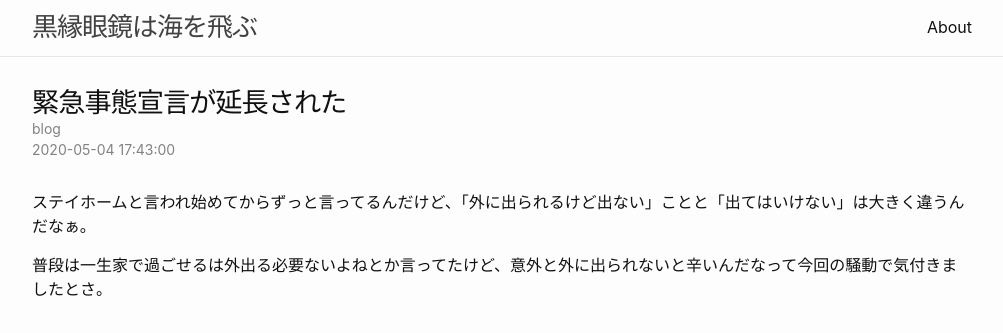
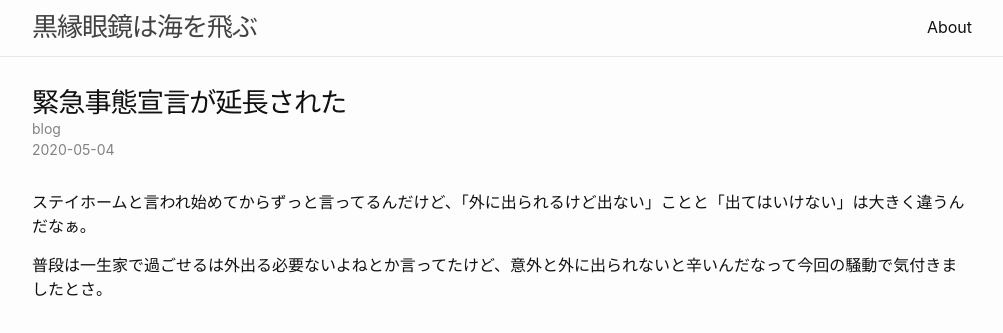
Before and after one commit to ryoo14/blog_ryoo_cc, a Jekyll site: the page built from _posts/2020-05-04-emergency.markdown, in a window 1280 px wide. Shown: the top 333 px of the page, without its empty margins (138-1141 px from the left). Built offline with Jekyll 4.4.1, drawn with Linux system fonts in a browser that asks for light colours.

Commit message:
change date format

```diff
--- a/_layouts/post.html
+++ b/_layouts/post.html
@@ -12,7 +12,7 @@ layout: default
       {% endfor %}
       </li>
       <li>
-      {%- assign date_format = site.minima.date_format | default: "%Y-%m-%d %H:%M:%S" -%}
+      {%- assign date_format = site.minima.date_format | default: "%Y-%m-%d" -%}
       <time class="dt-published" datetime="{{ page.date | date_to_xmlschema }}" itemprop="datePublished">
         {{ page.date | date: date_format }}
       </time>
```
